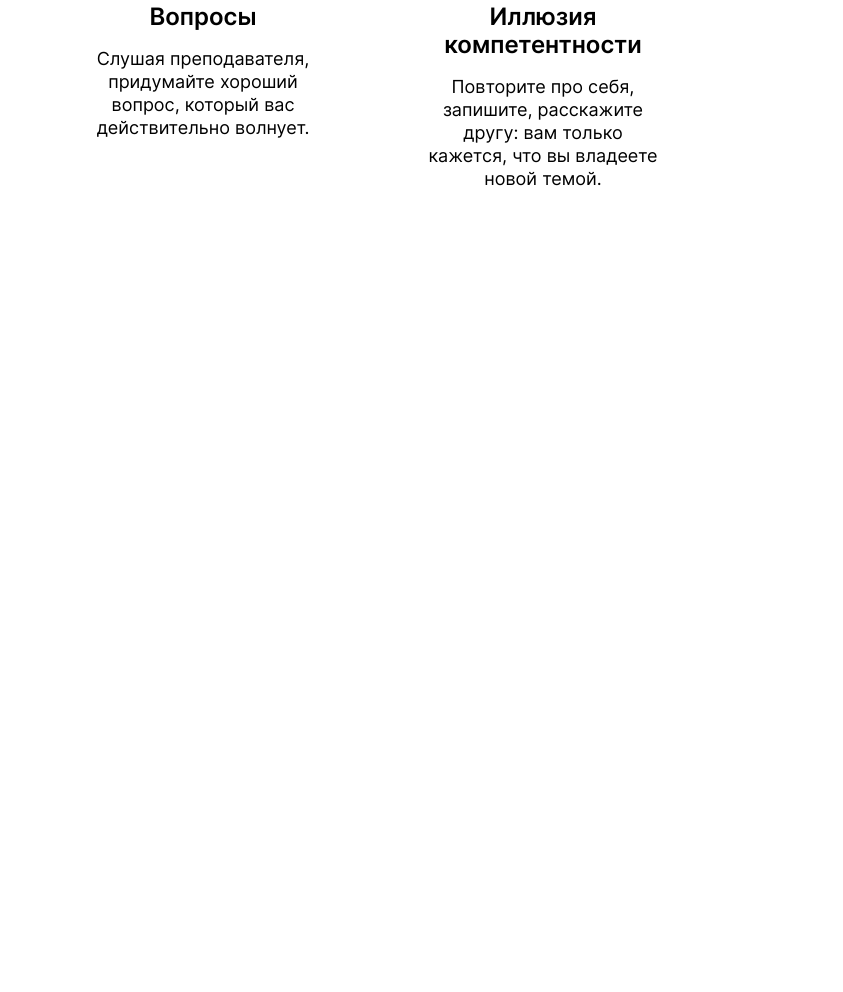
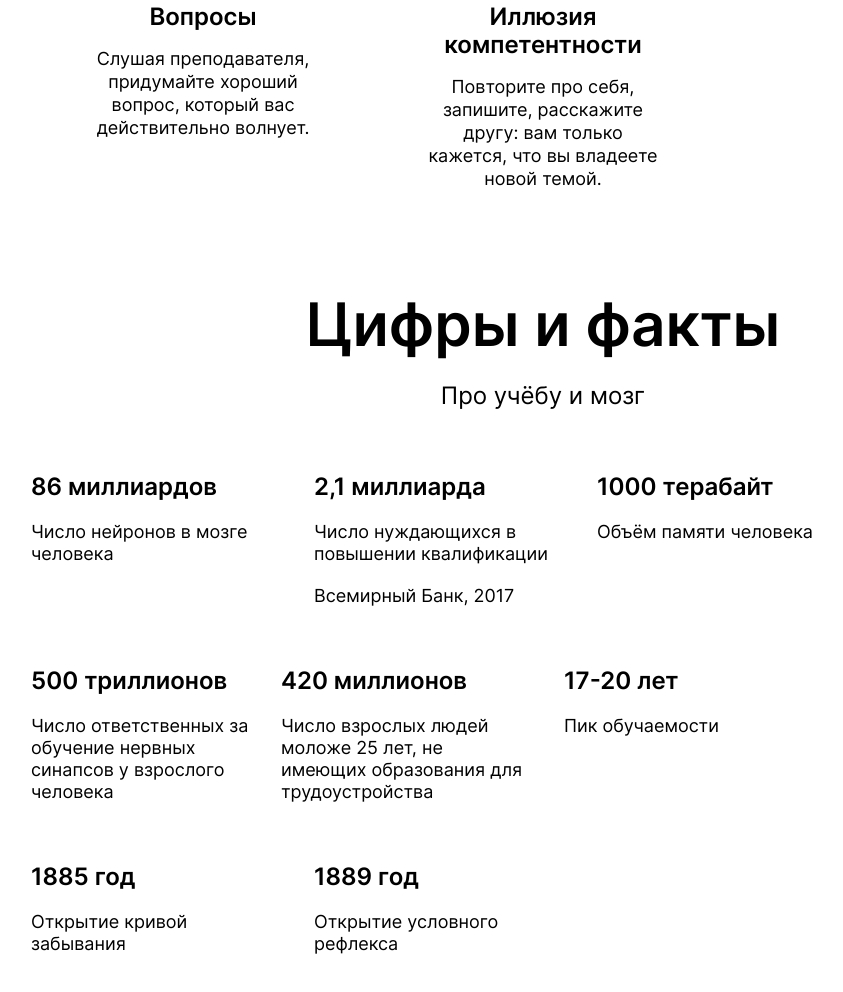
Before and after one commit to pomazkovanton/how-to-learn, a plain HTML site: page index.html in a window 1280 px wide. Shown: the part 2115-3107 px from the top of the page, without its empty margins (97-940 px from the left). Before the commit the page ends 2522 px from the top, so only its background shows below. Drawn offline with Linux system fonts and the light colour scheme.

Commit message:
feat: add a new block table

```diff
--- /dev/null
+++ b/blocks/table/__cell/table__cell.css
@@ -0,0 +1,8 @@
+.table__cell {
+  width: 250px;
+  margin-top: 60px;
+}
+
+.table__cell:not(:nth-child(4n)) {
+  margin-right: 33px;
+}
--- /dev/null
+++ b/blocks/table/__heading/table__heading.css
@@ -0,0 +1,7 @@
+.table__heading {
+  margin: 0;
+
+  font-size: 24px;
+  line-height: 28px;
+  font-weight: 600;
+}
--- /dev/null
+++ b/blocks/table/__text/table__text.css
@@ -0,0 +1,6 @@
+.table__text {
+  margin: 20px 0 0;
+
+  font-size: 18px;
+  line-height: 22px;
+}
--- /dev/null
+++ b/blocks/table/table.css
@@ -0,0 +1,9 @@
+.table {
+    display: flex;
+    flex-wrap: wrap;
+    max-width: 1100px;
+    margin: 0;
+    padding: 0;
+
+    list-style: none;
+}
--- a/index.html
+++ b/index.html
@@ -62,7 +62,45 @@
           </li>
         </ul>
       </section>
-
+      <section class="digits">
+        <h2 class="section-title">Цифры и факты</h2>
+        <h3 class="section-subtitle">Про учёбу и мозг</h3>
+        <ul class="table">
+          <li class="table__cell">
+            <b class="table__heading">86 миллиардов</b>
+            <p class="table__text">Число нейронов в мозге человека</p>
+          </li>
+          <li class="table__cell">
+            <b class="table__heading">2,1 миллиарда</b>
+            <p class="table__text">Число нуждающихся в повышении квалификации</p>
+            <p class="table__text">Всемирный Банк, 2017</p>
+          </li>
+          <li class="table__cell">
+            <b class="table__heading">1000 терабайт</b>
+            <p class="table__text">Объём памяти человека</p>
+          </li>
+          <li class="table__cell">
+            <b class="table__heading">500 триллионов</b>
+            <p class="table__text">Число ответственных за обучение нервных синапсов у взрослого человека</p>
+          </li>
+          <li class="table__cell">
+            <b class="table__heading">420 миллионов</b>
+            <p class="table__text">Число взрослых людей моложе 25 лет, не имеющих образования для трудоустройства</p>
+          </li>
+          <li class="table__cell">
+            <b class="table__heading">17-20 лет</b>
+            <p class="table__text">Пик обучаемости</p>
+          </li>
+          <li class="table__cell">
+            <b class="table__heading">1885 год</b>
+            <p class="table__text">Открытие кривой забывания</p>
+          </li>
+          <li class="table__cell">
+            <b class="table__heading">1889 год</b>
+            <p class="table__text">Открытие условного рефлекса</p>
+          </li>
+        </ul>
+      </section>
       <section class="feynman">
       </section>
 
--- a/pages/index.css
+++ b/pages/index.css
@@ -34,8 +34,14 @@
 @import url("../blocks/cards/__image/cards__image.css");
 @import url("../blocks/cards/__title/cards__title.css");
 @import url("../blocks/cards/__description/cards__description.css");
+/* Стили для блока digits */
+@import url("../blocks/digits/digits.css");
+/* Стили для блока tyable */
+@import url("../blocks/table/table.css");
+@import url("../blocks/table/__cell/table__cell.css");
+@import url("../blocks/table/__heading/table__heading.css");
+@import url("../blocks/table/__text/table__text.css");
 
-@import url("../blocks/digits/digits.css");
 @import url("../blocks/kaufman/kaufman.css");
 @import url("../blocks/resources/resources.css");
 @import url("../blocks/footer/footer.css");
```
